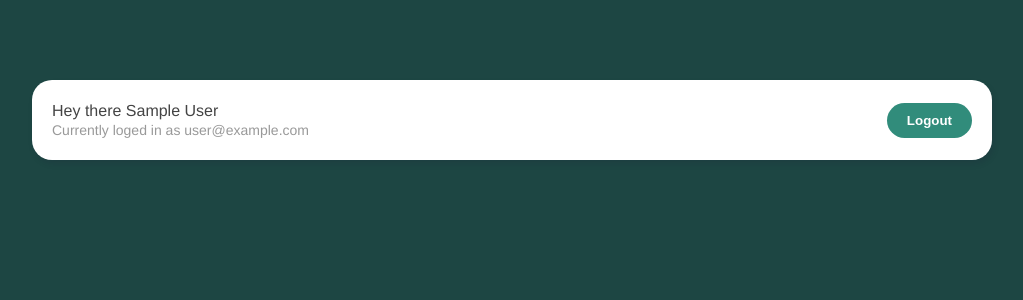
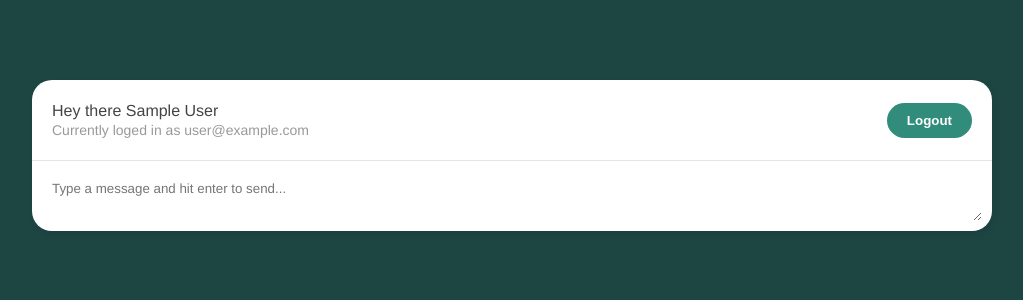
Before and after one commit to geostojanov/live-chat, a Vue app: page /chatroom in a window 1280 px wide. Shown: the top 300 px of the page, without its empty margins (128-1151 px from the left). Built offline with nearby package versions, Linux system fonts and the light colour scheme; no server answers; sample sign-in values are in the browser's storage.

Commit message:
Lesson 116 - new chat form - Done

```diff
--- a/src/assets/main.css
+++ b/src/assets/main.css
@@ -8,7 +8,7 @@ body {
   margin: 80px auto;
   border-radius: 20px;
   box-shadow: 2px 4px 6px rgba(28, 6, 49, 0.1);
-  background: white;
+  background: rgb(255, 255, 255);
 }
 .error {
   color: #ff3f80;
--- a/src/components/Navbar.vue
+++ b/src/components/Navbar.vue
@@ -34,7 +34,7 @@ export default {
 <style>
   nav {
     padding: 20px;
-    /* border-bottom: 1px solid rgb(126, 218, 183); */
+    border-bottom: 1px solid rgb(227, 231, 230);
     display: flex;
     justify-content: space-between;
     align-items: center;
--- /dev/null
+++ b/src/components/NewChatForm.vue
@@ -0,0 +1,53 @@
+<template>
+  <form>
+    <textarea
+      placeholder="Type a message and hit enter to send..."
+      v-model="message"
+      @keypress.enter.prevent="handleSubmit"
+    ></textarea>
+  </form>
+</template>
+
+<script>
+import { ref } from '@vue/reactivity'
+import getUser from '@/composables/getUser'
+import { timestamp } from '../firebase/config'
+
+export default {
+  setup() {
+    const { user } = getUser()
+
+    const message = ref('')
+
+    const handleSubmit = async () => {
+      const chat = {
+        name: user.value.displayName,
+        message: message.value,
+        createdAt: timestamp()
+      }
+
+      console.log(chat)
+      message.value = ''
+    }
+
+    return { message, handleSubmit }
+  }
+}
+</script>
+
+<style scoped>
+  form {
+    margin: 10px;
+  }
+  textarea {
+    width: 100%;
+    max-width: 100%;
+    margin-bottom: 6px;
+    padding: 10px;
+    box-sizing: border-box;
+    border: 0;
+    border-radius: 20px;
+    font-family: inherit;
+    outline: none;
+  }
+</style>
--- a/src/views/Chatroom.vue
+++ b/src/views/Chatroom.vue
@@ -1,13 +1,28 @@
 <template>
   <div class="container">
     <Navbar />
+    <NewChatForm />
   </div>
 </template>
 
 <script>
+import NewChatForm from '../components/NewChatForm.vue'
+import getUser from '@/composables/getUser'
 import Navbar from '../components/Navbar.vue'
+import { watch } from '@vue/runtime-core'
+import { useRouter } from 'vue-router'
 export default {
-  components: { Navbar }
+  components: { Navbar, NewChatForm },
+  setup() {
+    const { user } = getUser()
+    const router = useRouter()
+    watch(user, () => {
+      if(!user.value) {
+        router.push({ name: 'Welcome' })
+      }
+    })
+
+  }
 }
 </script>
 
```
